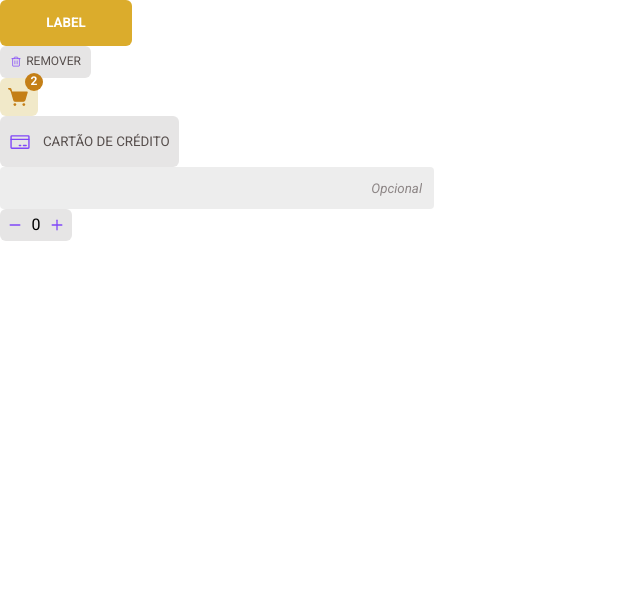
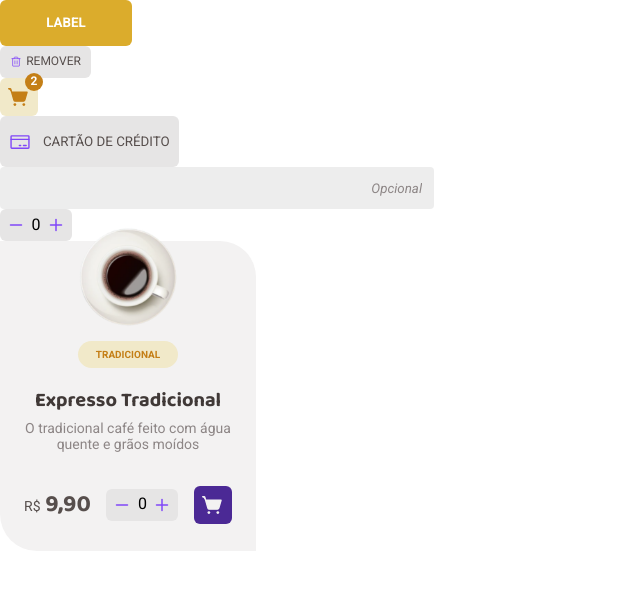
Before and after one commit to dev-alves/coffee-delivery, a React (Vite) app: page / in a window 1280 px wide. Shown: the top 590 px of the page, without its empty margins (0-640 px from the left). Built offline with nearby package versions, Linux system fonts and the light colour scheme; the HTML template or start-up script is replaced by a standard one.

Commit message:
adiciona componente de catalogo

```diff
--- a/src/App.tsx
+++ b/src/App.tsx
@@ -8,6 +8,8 @@ import { ButtonType } from './styles/components/Cart/types'
 import { Select } from './styles/components/Select'
 import { InputText } from './styles/components/InputText'
 import { InputNumber } from './styles/components/InputNumber'
+import { Catalog } from './styles/components/Catalog/indext'
+import imageTest from './assets/Image-1.svg'
 
 function App() {
   function setSelect(value: boolean) {
@@ -22,6 +24,13 @@ function App() {
       <Select text="Cartão de crédito" setSelectedItem={setSelect} />
       <InputText />
       <InputNumber />
+      <Catalog
+        img={imageTest}
+        type="TRADICIONAL"
+        name="Expresso Tradicional"
+        description="O tradicional café feito com água quente e grãos moídos"
+        alt="Imagem do café tradicional"
+      />
       <GlobalStyle />
     </ThemeProvider>
   )
--- /dev/null
+++ b/src/styles/components/Catalog/indext.tsx
@@ -0,0 +1,42 @@
+import { ButtonCart } from '../Cart'
+import { ButtonType } from '../Cart/types'
+import { InputNumber } from '../InputNumber'
+import { Container } from './styles'
+
+interface CatalogProperties {
+  img: string
+  alt: string
+  type: string
+  name: string
+  description: string
+}
+
+export function Catalog({
+  img,
+  alt,
+  type,
+  name,
+  description,
+}: CatalogProperties) {
+  const formatterBR = new Intl.NumberFormat('pt-BR', {
+    style: 'currency',
+    currency: 'BRL',
+  })
+  return (
+    <Container>
+      <header>
+        <img src={img} alt={alt} />
+        <span>{type}</span>
+      </header>
+      <main>
+        <span>{name}</span>
+        <p>{description}</p>
+      </main>
+      <footer>
+        <span>{formatterBR.format(9.9).replace('R$', '')}</span>
+        <InputNumber />
+        <ButtonCart type={ButtonType.DEFAULT} amountValue={2} />
+      </footer>
+    </Container>
+  )
+}
--- /dev/null
+++ b/src/styles/components/Catalog/styles.ts
@@ -0,0 +1,86 @@
+import styled from 'styled-components'
+
+const BaseCatalogComponent = styled.div`
+  width: 16rem;
+  height: 19.375rem;
+  background: ${(props) => props.theme['base-card']};
+  border-top-right-radius: 36px;
+  border-bottom-left-radius: 37px;
+  display: flex;
+  align-items: center;
+  flex-direction: column;
+
+  header {
+    display: flex;
+    flex-direction: column;
+    position: relative;
+    padding-bottom: 16px;
+
+    img {
+      position: relative;
+      top: -14px;
+    }
+
+    span {
+      display: flex;
+      align-items: center;
+      justify-content: center;
+      padding: 8px 4px;
+      border-radius: 100px;
+      background: ${(props) => props.theme['yellow-light']};
+      font-family: ${(props) => props.theme['tag-bold'].font};
+      font-size: ${(props) => props.theme['tag-bold'].size};
+      font-weight: ${(props) => props.theme['tag-bold'].weight};
+      color: ${(props) => props.theme['yellow-dark']};
+    }
+  }
+
+  main {
+    display: flex;
+    align-items: center;
+    justify-content: center;
+    flex-direction: column;
+    padding-bottom: 33px;
+
+    span {
+      font-family: '${(props) => props.theme['text-title-s'].font}', sans-serif;
+      font-size: ${(props) => props.theme['text-title-s'].size};
+      font-weight: ${(props) => props.theme['text-title-s'].weight};
+      color: ${(props) => props.theme['base-subtitle']};
+      padding-bottom: 4px;
+    }
+
+    p {
+      width: 13.5rem;
+      text-align: center;
+      font-family: '${(props) => props.theme['text-s-regular'].font}',
+        sans-serif;
+      font-size: ${(props) => props.theme['text-s-regular'].size};
+      font-weight: ${(props) => props.theme['text-s-regular'].weight};
+      color: ${(props) => props.theme['base-label']};
+    }
+  }
+
+  footer {
+    display: flex;
+    align-items: center;
+    justify-content: space-between;
+    width: 208px;
+
+    span {
+      font-family: '${(props) => props.theme['text-title-m'].font}', sans-serif;
+      font-size: ${(props) => props.theme['text-title-m'].size};
+      font-weight: ${(props) => props.theme['text-title-m'].weight};
+      color: ${(props) => props.theme['base-text']};
+    }
+
+    span:before {
+      content: 'R$';
+      font-family: '${(props) => props.theme['text-s-regular'].font}',
+        sans-serif;
+      font-size: ${(props) => props.theme['text-s-regular'].size};
+      font-weight: ${(props) => props.theme['text-s-regular'].weight};
+    }
+  }
+`
+export const Container = styled(BaseCatalogComponent)``
--- a/src/styles/components/InputNumber/index.tsx
+++ b/src/styles/components/InputNumber/index.tsx
@@ -1,5 +1,5 @@
 import { Minus, Plus } from 'phosphor-react'
-import { InputContainer, Input } from './styles'
+import { Container, Input } from './styles'
 import { ChangeEvent, useState } from 'react'
 
 export function InputNumber() {
@@ -17,7 +17,7 @@ export function InputNumber() {
   }
 
   return (
-    <InputContainer>
+    <Container>
       <Minus weight="bold" onClick={handleMinusAction} />
       <Input
         onChange={(event: ChangeEvent<HTMLInputElement>) => handleChange(event)}
@@ -25,6 +25,6 @@ export function InputNumber() {
         maxLength={2}
       />
       <Plus weight="bold" onClick={handlePlusAction} />
-    </InputContainer>
+    </Container>
   )
 }
--- a/src/styles/components/InputNumber/styles.ts
+++ b/src/styles/components/InputNumber/styles.ts
@@ -30,12 +30,12 @@ export const ButtonPlus = styled.button`
   }
 `
 
-export const InputContainer = styled(BaseInputContainer)``
+export const Container = styled(BaseInputContainer)``
 
 export const Input = styled.input`
   text-align: center;
-  margin-left: 4px;
-  margin-right: 4px;
+  padding-left: 4px;
+  padding-right: 4px;
   width: 1.25rem;
   height: 1.25rem;
   border: none;
--- a/src/styles/components/InputText/index.tsx
+++ b/src/styles/components/InputText/index.tsx
@@ -1,5 +1,5 @@
-import { Input } from './styles'
+import { Container } from './styles'
 
 export function InputText() {
-  return <Input placeholder="Opcional" maxLength={50} />
+  return <Container placeholder="Opcional" maxLength={50} />
 }
--- a/src/styles/components/InputText/styles.ts
+++ b/src/styles/components/InputText/styles.ts
@@ -24,4 +24,4 @@ const BaseInputText = styled.input`
   }
 `
 
-export const Input = styled(BaseInputText)``
+export const Container = styled(BaseInputText)``
--- a/src/styles/components/Primary/index.tsx
+++ b/src/styles/components/Primary/index.tsx
@@ -1,4 +1,4 @@
-import { Button } from './styles'
+import { Container } from './styles'
 
 interface ButtonPrimaryProps {
   text: string
@@ -6,5 +6,5 @@ interface ButtonPrimaryProps {
 }
 
 export function ButtonPrimary({ text, upperCase = true }: ButtonPrimaryProps) {
-  return <Button>{upperCase ? text.toUpperCase() : text}</Button>
+  return <Container>{upperCase ? text.toUpperCase() : text}</Container>
 }
--- a/src/styles/components/Primary/styles.ts
+++ b/src/styles/components/Primary/styles.ts
@@ -12,7 +12,7 @@ export const BaseLabelButton = styled.button`
   cursor: pointer;
 `
 
-export const Button = styled(BaseLabelButton)`
+export const Container = styled(BaseLabelButton)`
   size: ${(props) => props.theme['button-g-bold'].size};
   line-height: ${(props) => props.theme['button-g-bold'].lineHeight};
   color: ${(props) => props.theme['base-white']};
--- a/src/styles/components/Select/index.tsx
+++ b/src/styles/components/Select/index.tsx
@@ -1,5 +1,5 @@
 import { CreditCard } from 'phosphor-react'
-import { SelectDefault } from './styles'
+import { Container } from './styles'
 import { MouseEvent } from 'react'
 
 interface SelectProps {
@@ -21,11 +21,12 @@ export function Select({
   }
 
   return (
-    <SelectDefault
+    <Container
       onClick={(event: MouseEvent) => handleClick(event)}
       selected={isSelect}
     >
-      <CreditCard size={22} /> {upperCase ? text.toUpperCase() : text}
-    </SelectDefault>
+      <CreditCard size={22} />{' '}
+      <span>{upperCase ? text.toUpperCase() : text}</span>
+    </Container>
   )
 }
--- a/src/styles/components/Select/styles.ts
+++ b/src/styles/components/Select/styles.ts
@@ -20,8 +20,11 @@ export const BaseSelect = styled.button<StyleProps>`
   font-weight: ${(props) => props.theme['button-m-regular'].weight};
   transition: 0.3s;
 
+  span {
+    padding-left: 0.75rem;
+  }
+
   svg {
-    margin-right: 0.75rem;
     color: ${(props) => props.theme.purple};
   }
 
@@ -34,4 +37,4 @@ export const BaseSelect = styled.button<StyleProps>`
   }
 `
 
-export const SelectDefault = styled(BaseSelect)``
+export const Container = styled(BaseSelect)``
--- a/src/styles/themes/default.ts
+++ b/src/styles/themes/default.ts
@@ -21,27 +21,29 @@ export const defaultTheme = {
 
   // fonts style
   'text-title-xl': {
-    size: '3 rem',
+    size: '3rem',
     lineHeight: '130%',
     weight: 'bolder',
   },
   'text-title-l': {
-    size: '2 rem',
+    size: '2rem',
     lineHeight: '130%',
     weight: 'bolder',
   },
   'text-title-m': {
-    size: '1.5 rem',
+    font: 'Baloo 2',
+    size: '1.5rem',
     lineHeight: '130%',
     weight: 'bolder',
   },
   'text-title-s': {
-    size: '1.25 rem',
+    font: 'Baloo 2',
+    size: '1.25rem',
     lineHeight: '130%',
     weight: 'bold',
   },
   'text-title-xs': {
-    size: '1.125 rem',
+    size: '1.125rem',
     lineHeight: '130%',
     weight: 'bold',
   },
```
